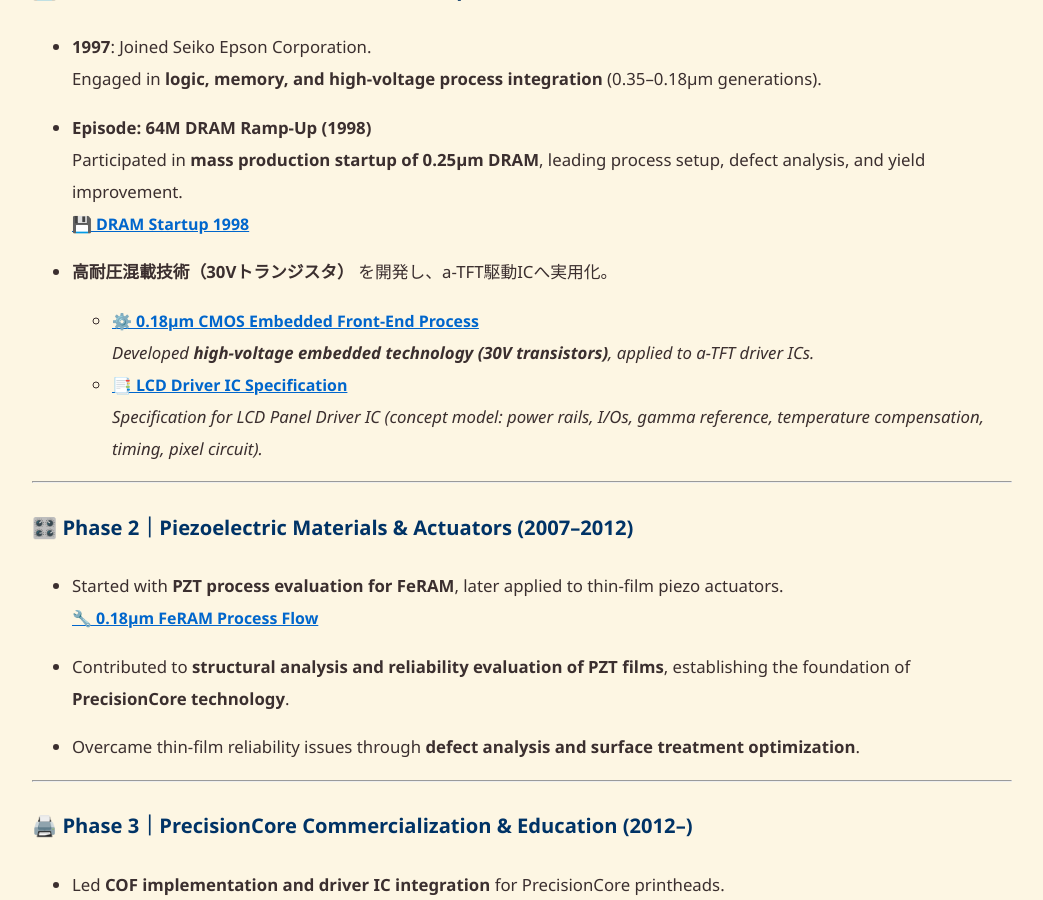
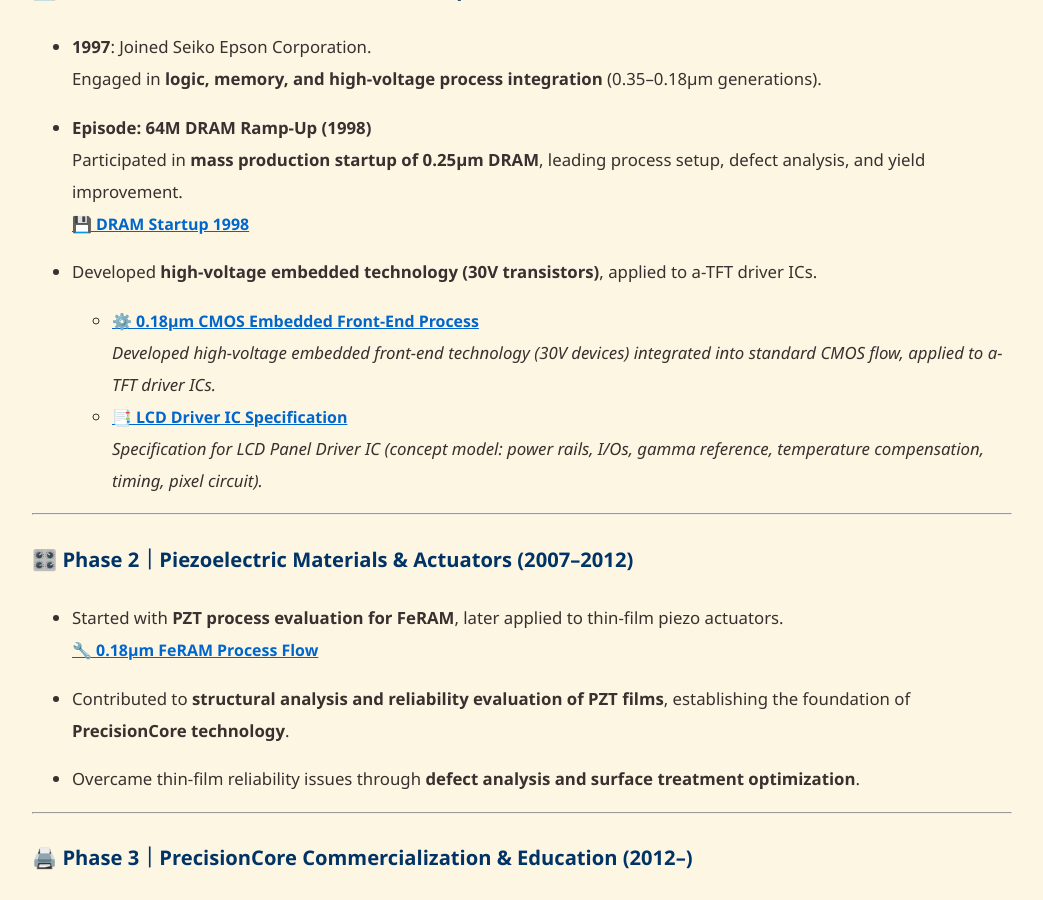
Before and after one commit to Samizo-AITL/Samizo-AITL.github.io, a Jekyll site: the page built from about/career-summary/en/index.md, in a window 1280 px wide and 900 px high, scrolled down 881 px. Shown: the whole window, without its empty margins (118-1161 px from the left). Built offline with Jekyll 4.4.1, drawn with Linux system fonts in a browser that asks for light colours.

Commit message:
Update index.md

```diff
--- a/about/career-summary/en/index.md
+++ b/about/career-summary/en/index.md
@@ -39,9 +39,9 @@
   Participated in **mass production startup of 0.25μm DRAM**, leading process setup, defect analysis, and yield improvement.
   [💾 DRAM Startup 1998](https://samizo-aitl.github.io/Edusemi-Plus/archive/in1998/DRAM_Startup_64M_1998/)
 
-- **高耐圧混載技術（30Vトランジスタ）** を開発し、a-TFT駆動ICへ実用化。
-    - [⚙️ 0.18μm CMOS Embedded Front-End Process](https://samizo-aitl.github.io/Edusemi-v4x/chapter3_process_evolution/docs/0.18um_1.8V_3.3V_5V)
-    *Developed **high-voltage embedded technology (30V transistors)**, applied to a-TFT driver ICs.*
+- Developed **high-voltage embedded technology (30V transistors)**, applied to a-TFT driver ICs.
+  - [⚙️ 0.18μm CMOS Embedded Front-End Process](https://samizo-aitl.github.io/Edusemi-v4x/chapter3_process_evolution/docs/0.18um_1.8V_3.3V_5V)
+    *Developed high-voltage embedded front-end technology (30V devices) integrated into standard CMOS flow, applied to a-TFT driver ICs.*
   - [📑 LCD Driver IC Specification](https://samizo-aitl.github.io/Edusemi-v4x/d_chapter2_high_voltage_devices/lcd_driver)
     *Specification for LCD Panel Driver IC (concept model: power rails, I/Os, gamma reference, temperature compensation, timing, pixel circuit).*
 
```
